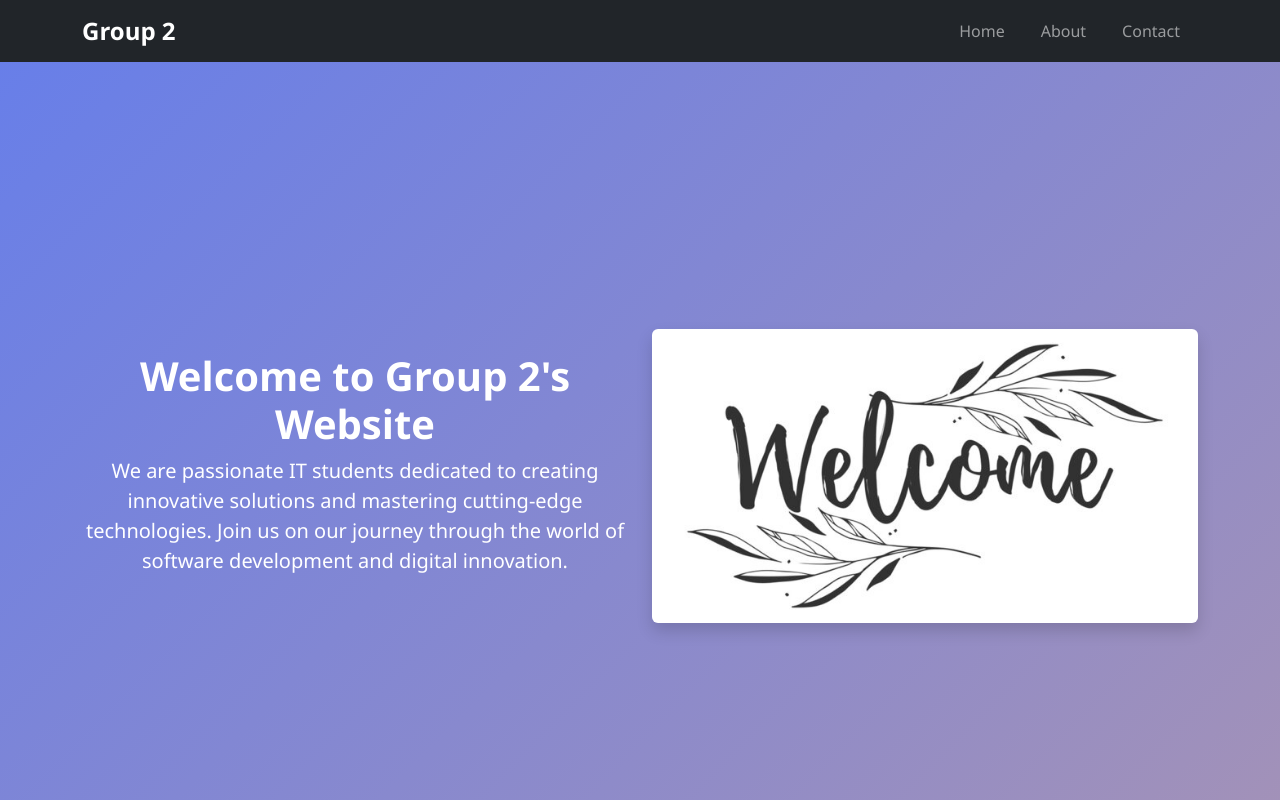
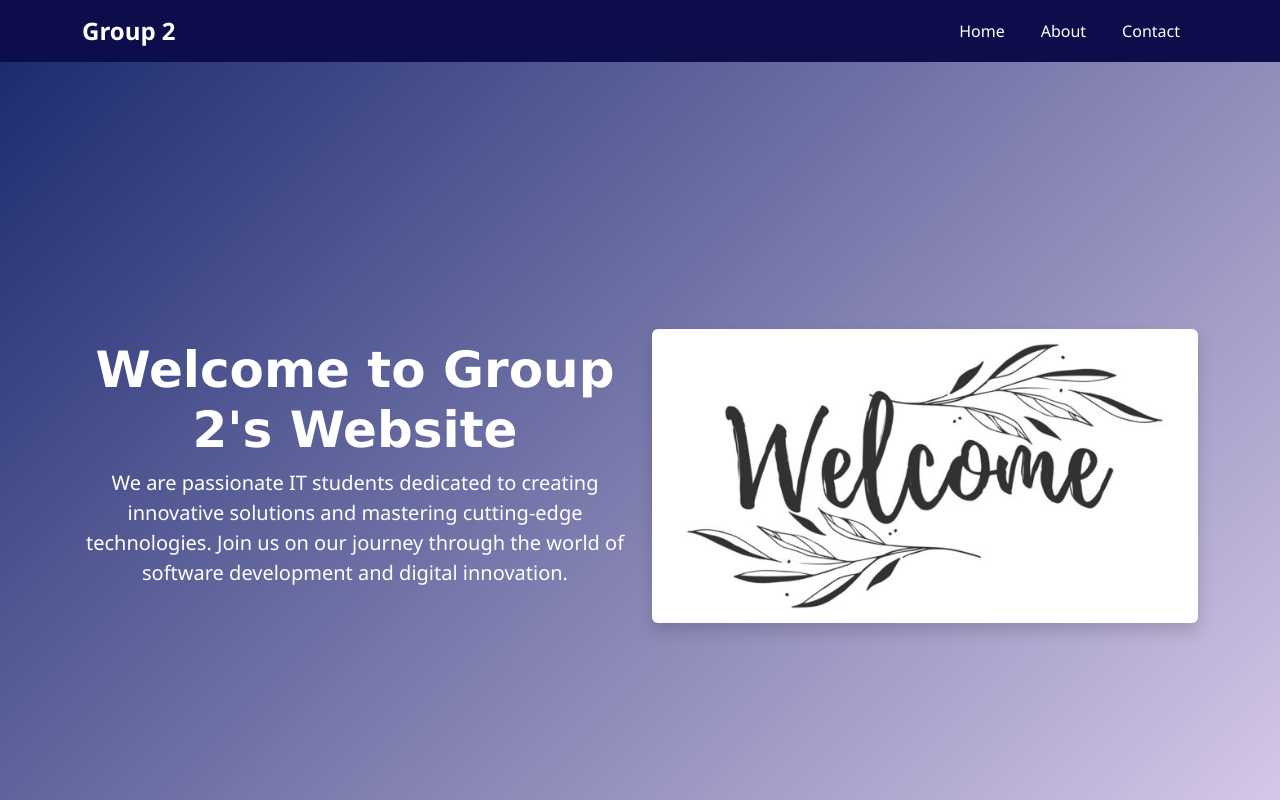
Before and after one commit to stretchStress/ITP110_MidtermActivity, a React (Create React App) app: page / in a window 1280 px wide. Shown: the top 800 px of the page. Built offline with nearby package versions, Linux system fonts and the light colour scheme.

Commit message:
change of navbar color and bg color of home section

```diff
--- a/src/App.css
+++ b/src/App.css
@@ -11,13 +11,33 @@ body {
   font-family: 'Segoe UI', Tahoma, Geneva, Verdana, sans-serif;
 }
 
+/* navigation */
+.custom-navbar {
+  background-color: rgb(13, 13, 76);
+}
+
+.custom-navbar .nav-link {
+  color: #ffffff;
+}
+
+.custom-navbar .nav-link:hover {
+  color: #ffcc00;
+}
+
+
 /* Section Styles */
 .home-section {
-  background: linear-gradient(135deg, #667eea 0%, #a492b7 100%);
+  background: linear-gradient(135deg, #16266c 0%, #dccdec 100%);
   color: white;
   min-height: 100vh;
   padding-top: 76px;
   /* Account for fixed navbar */
+}
+
+.home-section h1 {
+  font-family:Verdana, Geneva, Tahoma, sans-serif;
+  font-size: 50px;
+
 }
 
 .about-section,
--- a/src/components/Navigation.js
+++ b/src/components/Navigation.js
@@ -6,7 +6,7 @@ const Navigation = () => {
   };
 
   return (
-    <nav className="navbar navbar-expand-lg navbar-dark bg-dark fixed-top">
+    <nav className="navbar navbar-expand-lg navbar-dark custom-navbar fixed-top">
       <div className="container">
         <a className="navbar-brand fw-bold" href="#home" onClick={() => scrollToSection('home')}>
           Group 2
```
